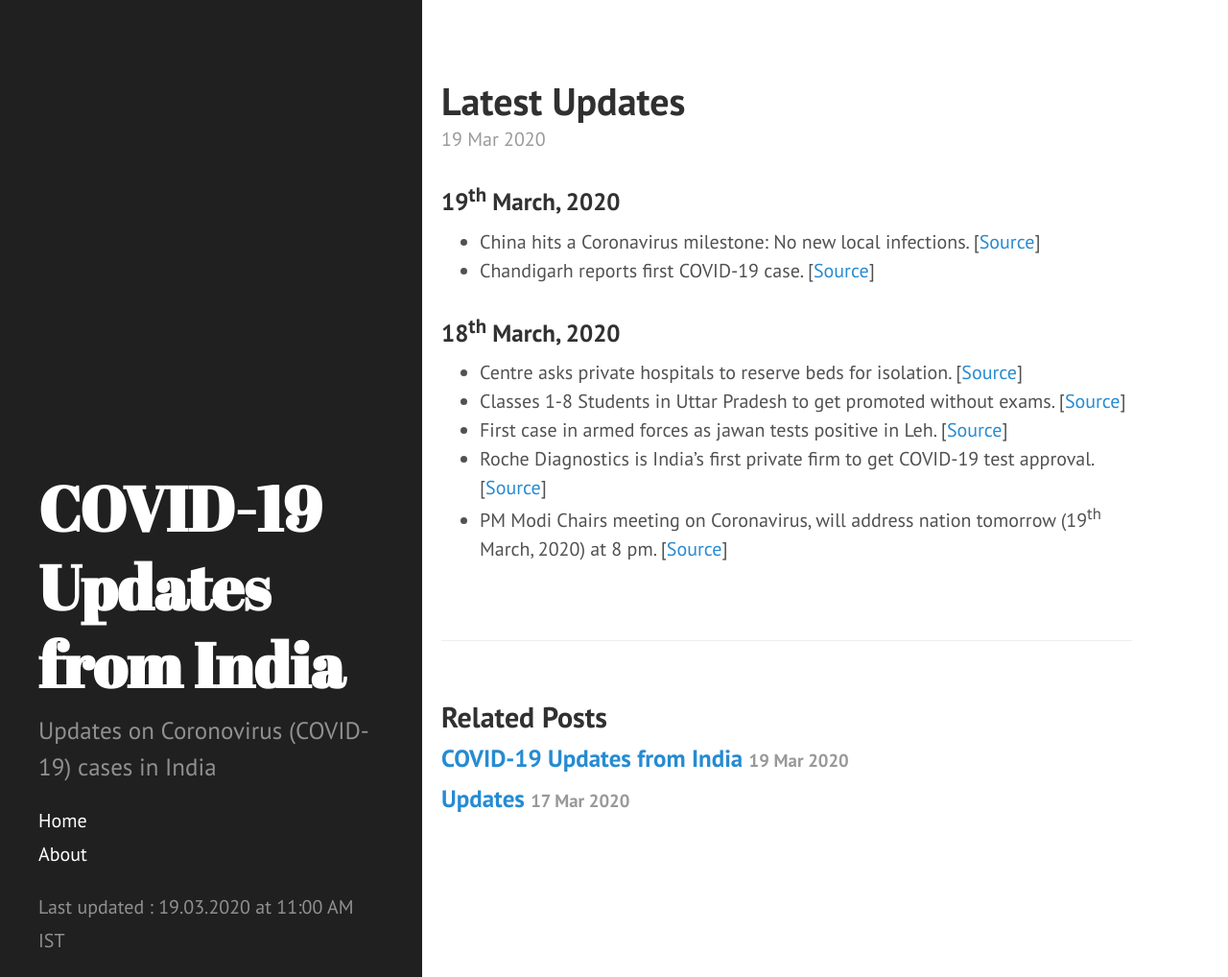
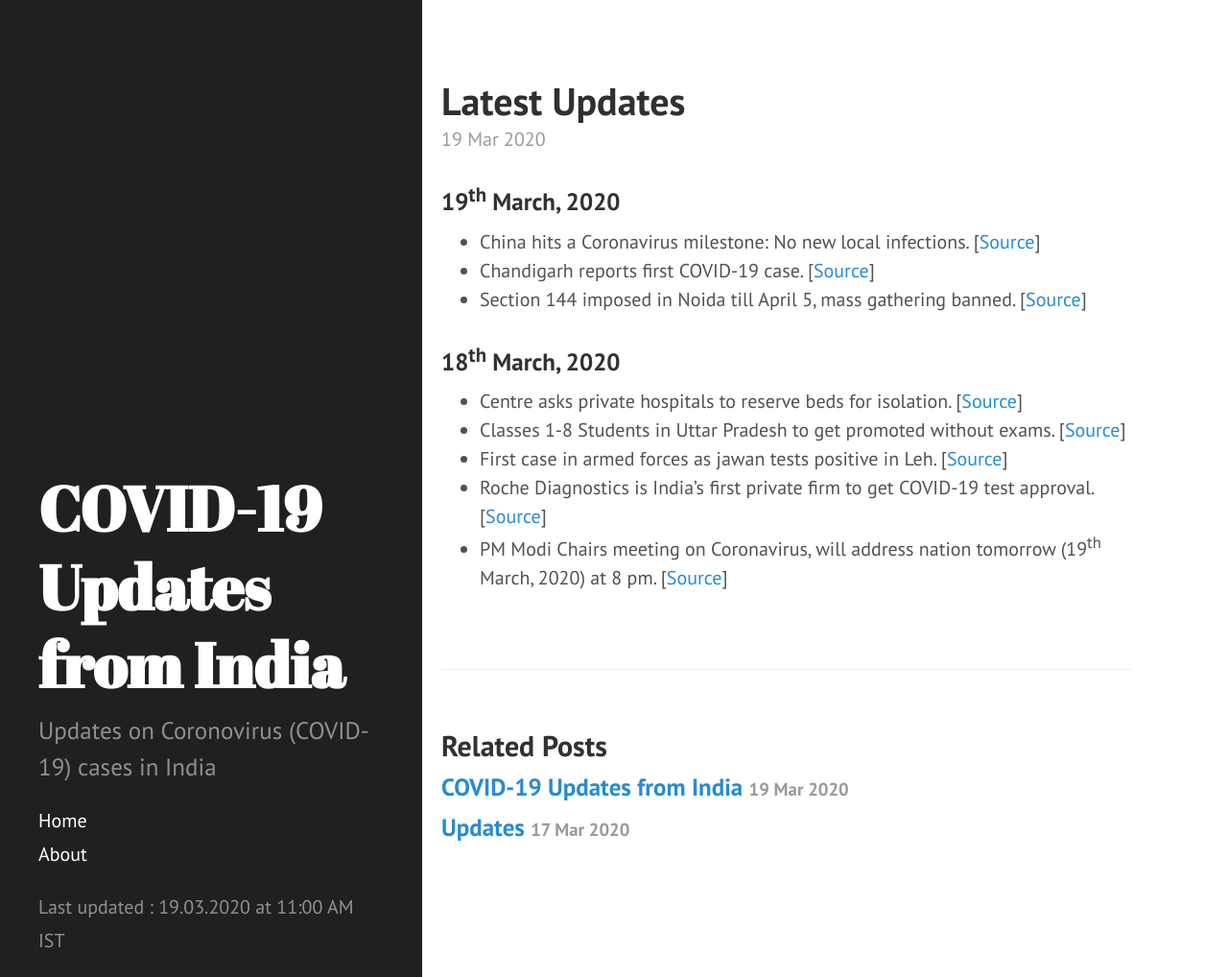
Before and after one commit to bhooraj/covid19updates-india, a Jekyll site: the page built from _posts/2020-03-19-Latest-updates.md, in a window 1280 px wide and 1018 px high. Shown: the whole window at 96% size. Built offline with Jekyll 4.4.1, drawn with Linux system fonts in a browser that asks for light colours.

Commit message:
Update 2020-03-19-Latest-updates.md

```diff
--- a/_posts/2020-03-19-Latest-updates.md
+++ b/_posts/2020-03-19-Latest-updates.md
@@ -4,6 +4,7 @@ layout: post
 ### 19<sup>th</sup> March, 2020
 - China hits a Coronavirus milestone: No new local infections. [[Source](https://timesofindia.indiatimes.com/world/china/china-hits-a-coronavirus-milestone-no-new-local-infections/articleshow/74703255.cms)]
 - Chandigarh reports first COVID-19 case. [[Source](https://www.thehindu.com/news/national/coronavirus-live-updates-march-19-2020/article31105138.ece)]
+- Section 144 imposed in Noida till April 5, mass gathering banned. [[Source](https://www.livemint.com/news/india/coronavirus-in-noida-section-144-imposed-mass-gathering-banned-11584585228542.html)]
 
 ### 18<sup>th</sup> March, 2020
 - Centre asks private hospitals to reserve beds for isolation. [[Source](http://timesofindia.indiatimes.com/articleshow/74681875.cms?utm_source=contentofinterest&utm_medium=text&utm_campaign=cppst)]
```
